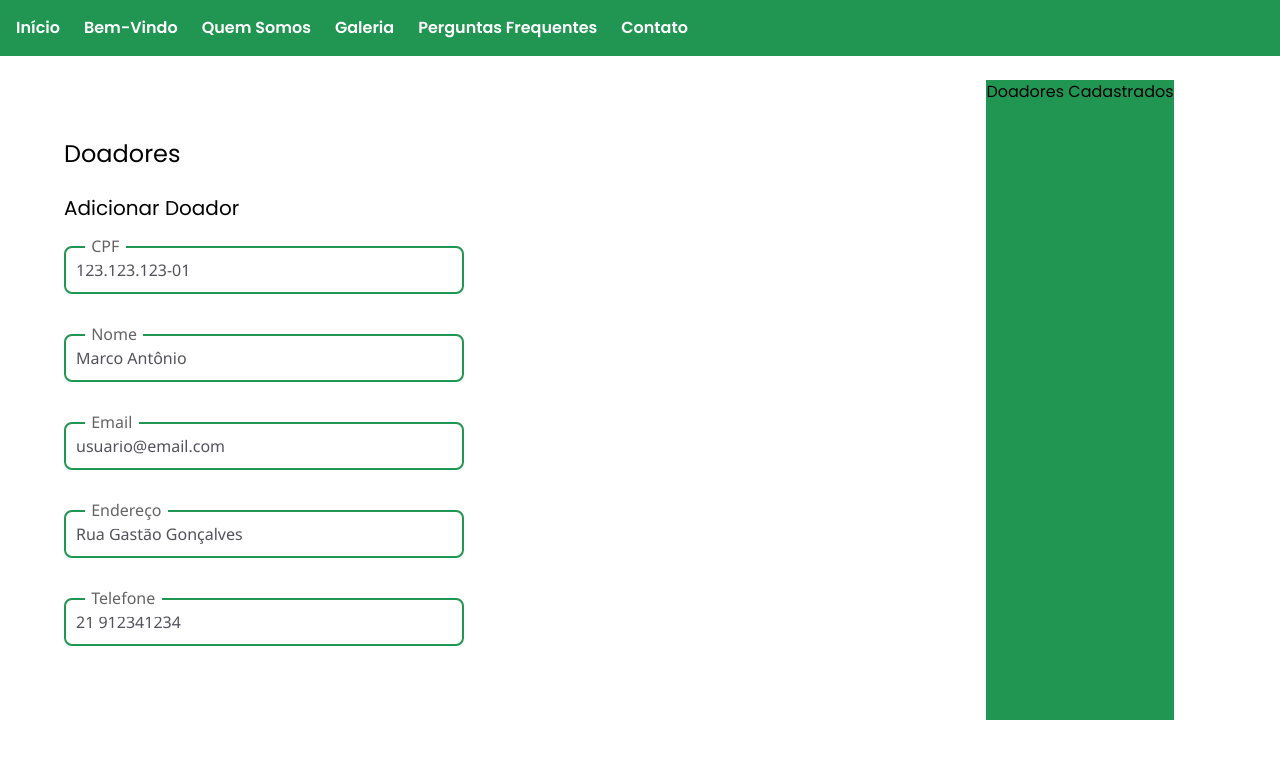
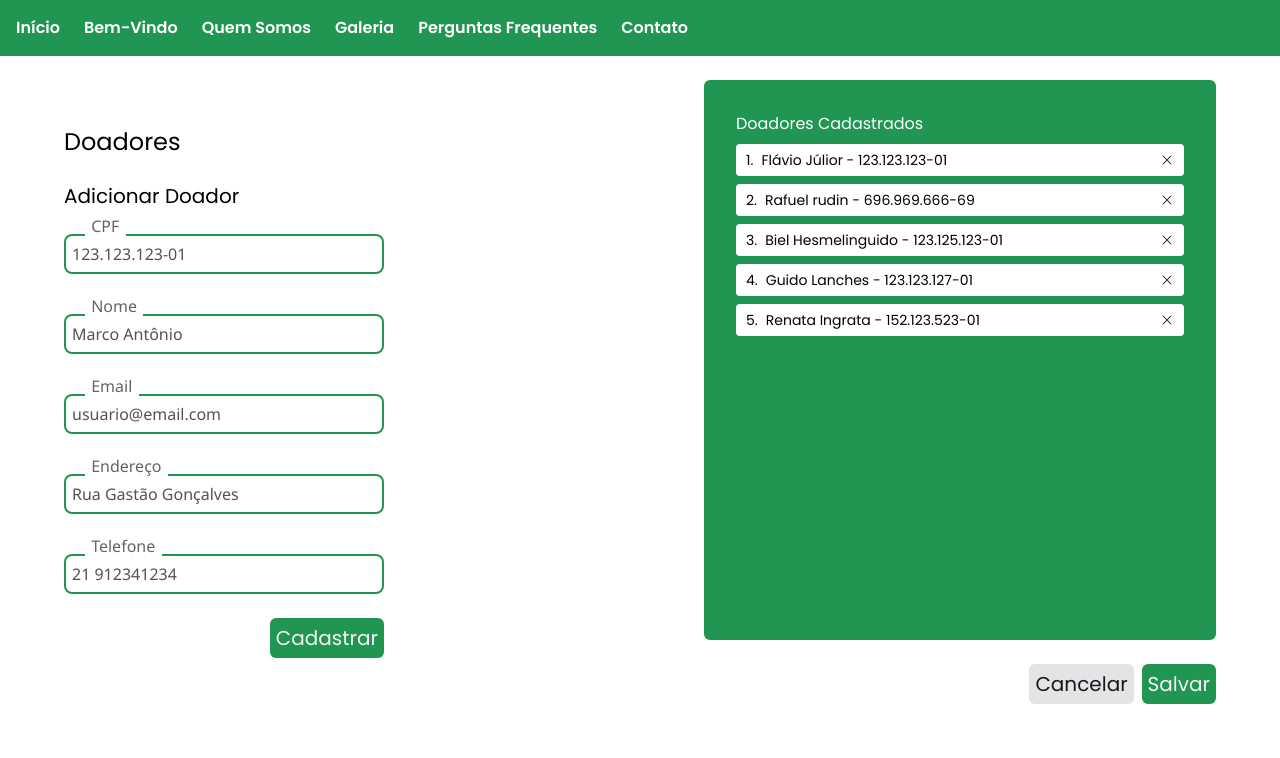
Before and after one commit to fabiojr0/casa-do-leo, a React (Vite) app: page /casa-do-leo/admin/doador in a window 1280 px wide. Shown: the top 758 px of the page. Built offline with nearby package versions, Linux system fonts and the light colour scheme.

Commit message:
Commit admin

```diff
--- a/src/components/Button.jsx
+++ b/src/components/Button.jsx
@@ -1,13 +1,15 @@
-import React from 'react'
+/* eslint-disable react/prop-types */
+function Button({ children, bg, hover, text }) {
+  return (
+    <span>
+      <button
+       className={`${bg ? `${bg}` : "bg-verde"} p-1.5 ${text ? `${text}` : "text-zinc-100"} rounded-md text-sm ${hover ? `${hover}` : "hover:bg-green-700"} transition-all flex items-center sm:text-lg lg:text-xl active:translate-y-1 `}
 
-function Button({children}) {
-    return (
-        <span>
-            <button className='bg-verde p-1.5 text-zinc-100 rounded-md text-sm hover:bg-green-700 transition-all flex items-center sm:text-lg lg:text-2xl active:translate-y-1'>
-                {children}
-            </button>
-        </span>
-    )
+      >
+        {children}
+      </button>
+    </span>
+  );
 }
 
-export default Button
+export default Button;
--- a/src/components/admin/AdminInputs.jsx
+++ b/src/components/admin/AdminInputs.jsx
@@ -1,6 +1,9 @@
-function AdminInputs() {
+/* eslint-disable react/prop-types */
+import Button from "../Button";
+
+function AdminInputs({ doador, handleClickDoador }) {
   return (
-    <div className="flex flex-col w-[50vh] h-full px-16 pt-6 gap-6">
+    <div className="flex flex-col w-[50vw] h-full px-16 pt-6 gap-6">
       <h1 className="text-2xl">Doadores</h1>
 
       <div className="flex flex-col gap-2">
@@ -23,6 +26,7 @@ function AdminInputs() {
             autoComplete="off"
             className="placeholder:text-zinc-600"
             placeholder="Marco Antônio"
+            value={doador ? doador.nome : ""}
           />
           <label htmlFor="name">Nome</label>
         </div>
@@ -56,6 +60,17 @@ function AdminInputs() {
           />
           <label htmlFor="name">Telefone</label>
         </div>
+        <div className="flex w-[25vw] flex-row-reverse gap-2">
+          <Button>Cadastrar</Button>
+          {doador &&
+            <button
+            className="bg-zinc-200 p-1.5 text-zinc-900 rounded-md text-sm hover:bg-zinc-300 transition-all flex items-center sm:text-lg lg:text-xl active:translate-y-1"
+            onClick={() => handleClickDoador(-1)}
+          >
+            Cancelar
+          </button>
+          }
+        </div>
       </div>
     </div>
   );
--- a/src/components/admin/AdminList.jsx
+++ b/src/components/admin/AdminList.jsx
@@ -1,15 +1,39 @@
+/* eslint-disable react/prop-types */
+import { X } from "@phosphor-icons/react";
+import Button from "../Button";
 
-function AdminList() {
-    return (
-        <div className="flex flex-col items-center justify-center w-[50vh] h-full px-16 pt-6 gap-6">
-            <div className="bg-verde h-[80vh]">
-                <h2>Doadores Cadastrados</h2>
-                <div className="h-full">
-
+function AdminList({ doadores, handleClickDoador, indexDoador }) {
+  return (
+    <div className="flex flex-col items-center justify-center w-[50vw] h-full px-16 pt-6 gap-6">
+      <div className="bg-verde h-[70vh] w-full rounded-md p-8 flex flex-col gap-2">
+        <h2 className="text-white">Doadores Cadastrados</h2>
+        <div className="h-full text-xl flex flex-col gap-2">
+          {doadores &&
+            doadores.map((item, index) => {
+              return (
+                <div
+                  className={`bg-white flex items-center justify-between px-2 py-1 text-sm rounded gap-2 cursor-pointer ${index === indexDoador ? "border-2 border-zinc-900" : "border-2 border-transparent"}`}
+                  key={index}
+                  onClick={() => handleClickDoador(index)}
+                >
+                  <p>{index + 1}.</p>
+                  <p className="flex-1">
+                    {item.nome} - {item.cpf}
+                  </p>
+                  <X />
                 </div>
-            </div>
+              );
+            })}
         </div>
-    )
+      </div>
+      <div className="flex w-full flex-row-reverse gap-2">
+        <Button>Salvar</Button>
+        <Button bg="bg-zinc-200" text="text-zinc-900" hover="hover:bg-zinc-300">
+          Cancelar
+        </Button>
+      </div>
+    </div>
+  );
 }
 
-export default AdminList
+export default AdminList;
--- a/src/index.css
+++ b/src/index.css
@@ -26,12 +26,12 @@ body {
 
 .inputGroup input {
   font-size: 100%;
-  padding: 10px;
+  padding: 6px;
   outline: none;
   border: 2px solid #219653;
   background-color: transparent;
   border-radius: 8px;
-  width: 50vh;
+  width: 25vw;
 }
 
 .inputGroup label {
--- a/src/routes/AdminDoador.jsx
+++ b/src/routes/AdminDoador.jsx
@@ -1,14 +1,43 @@
+import { useState } from "react";
 import AdminInputs from "../components/admin/AdminInputs";
 import AdminList from "../components/admin/AdminList";
 import NavbarAdmin from "../components/admin/NavbarAdmin";
 
 function AdminDoador() {
+  const [doador, setDoador] = useState(-1);
+
+  const doadores = [
+    {
+      nome: "Flávio Júlior",
+      cpf: "123.123.123-01",
+    },
+    {
+      nome: "Rafuel rudin",
+      cpf: "696.969.666-69",
+    },
+    {
+      nome: "Biel Hesmelinguido",
+      cpf: "123.125.123-01",
+    },
+    {
+      nome: "Guido Lanches",
+      cpf: "123.123.127-01",
+    },
+    {
+      nome: "Renata Ingrata",
+      cpf: "152.123.523-01",
+    },
+  ];
+
+  function handleClickDoador(index) {
+    setDoador(index);
+  }
   return (
     <div className="w-screen h-full flex items-center flex-col">
       <NavbarAdmin />
-      <div className="w-screen h-full flex items-center justify-between">
-        <AdminInputs />
-        <AdminList />
+      <div className="w-screen h-full flex items-center ">
+        <AdminInputs doador={doador !== -1 && doadores[doador]} handleClickDoador={handleClickDoador}/>
+        <AdminList doadores={doadores} indexDoador={doador} handleClickDoador={handleClickDoador}/>
       </div>
     </div>
   );
```
